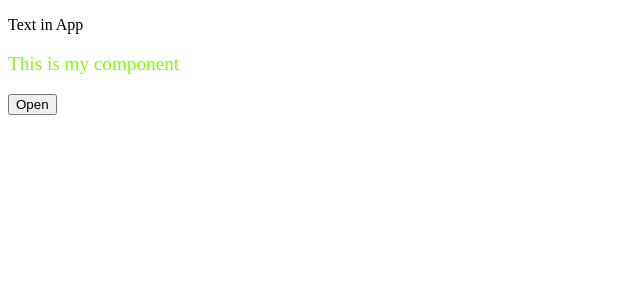
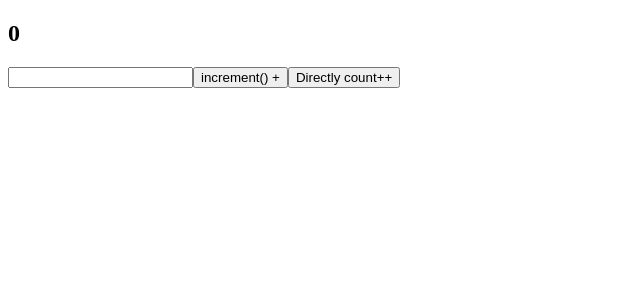
Before and after one commit to Taneros/shoe-shop, a Vue app: page / in a window 1280 px wide. Shown: the top 300 px of the page, without its empty margins (0-640 px from the left). Built offline with nearby package versions, Linux system fonts and the light colour scheme.

Commit message:
feat: composition & options APIs

```diff
--- a/src/App.vue
+++ b/src/App.vue
@@ -1,10 +1,10 @@
 <script setup>
-import MyHelloVue from './components/MyHello.vue';
+import Counter from './components/Counter.vue'
+
 </script>
 
 <template>
-  <p class="text">Text in App</p>
-  <MyHelloVue />
+  <Counter />
 </template>
 
 <style scoped>
--- /dev/null
+++ b/src/components/Counter.vue
@@ -0,0 +1,41 @@
+// composition API
+<script setup>
+import { ref } from 'vue'
+
+let count = ref(0) // reactive approach?
+
+function increment() {
+  count.value += 1
+}
+
+function updateCount(event) {
+  count.value = Number(event.target.value)
+}
+
+</script>
+
+// options API
+<!-- <script>
+export default {
+//state
+  data () {
+    return {
+        count: 0
+      }
+  },
+  methods: {
+    increment () {
+        this.count += 1
+      }
+    }
+  }
+</script> -->
+
+<template>
+  <h2>{{ count }}</h2>
+  <input @input="updateCount">
+  <button @click="increment">increment() +</button>
+  <button @click="count++">Directly count++</button>
+  <!-- <input v-on:input="updateCount"> -->
+  <!-- <input v-model="count"> -->
+</template>
--- a/src/components/MyHello.vue
+++ b/src/components/MyHello.vue
@@ -1,6 +1,5 @@
 <script setup>
 // setup == work using composition API
-
 
 </script>
 
```
